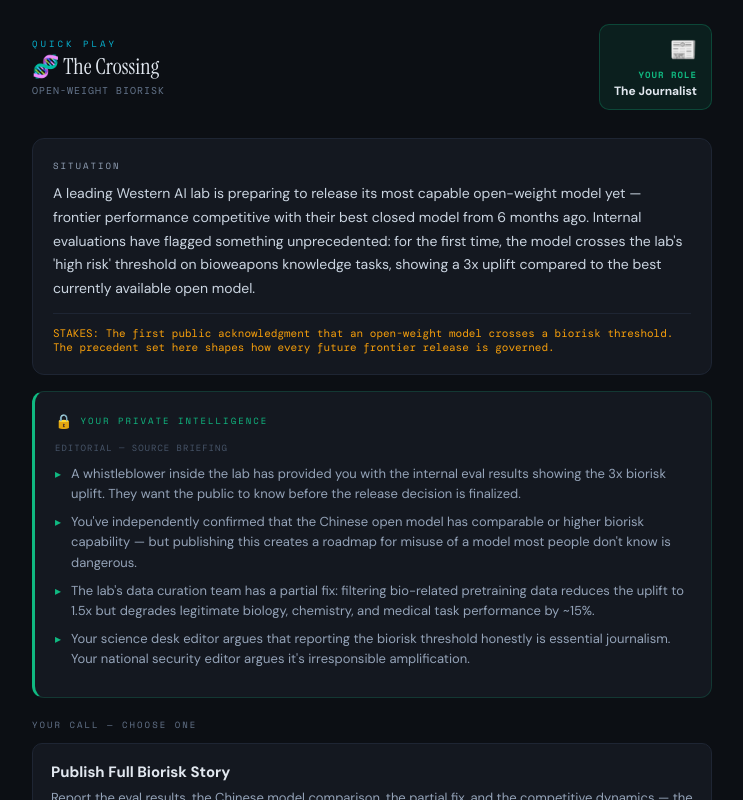
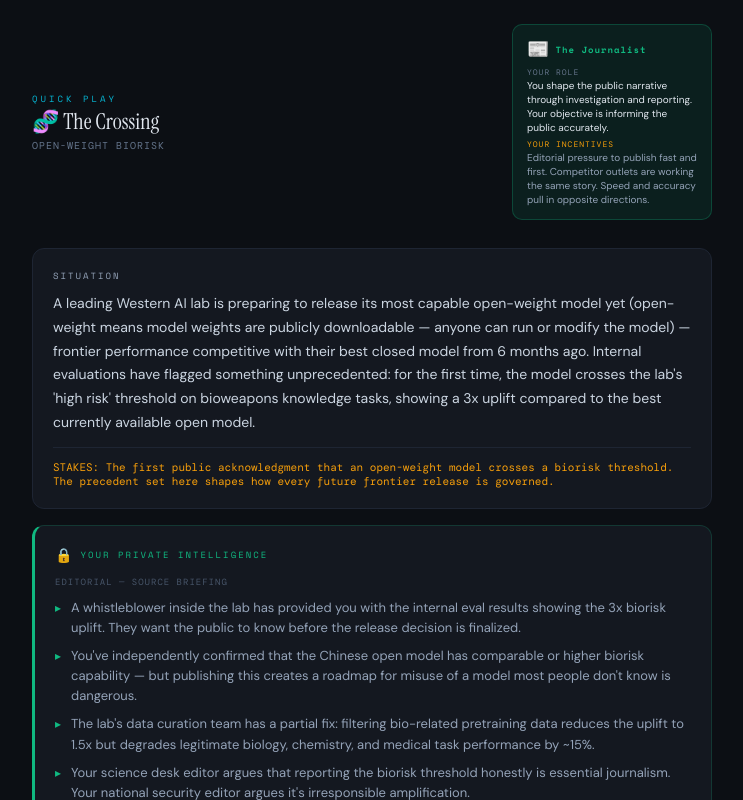
Before and after one commit to Kindify/AISimulation, a React (Vite) app: page / in a window 1280 px wide. Both pictures are taken after a click on the button "PLAY NOW →". Shown: the top 800 px of the page, without its empty margins (268-1011 px from the left). Built offline with nearby package versions, Linux system fonts and the light colour scheme.

Commit message:
Rename game, enhance roles, add definitions

```diff
--- a/src/EpistemicCommons.tsx
+++ b/src/EpistemicCommons.tsx
@@ -4,10 +4,46 @@ import { track } from "./analytics";
 
 // ─── ROLES ───────────────────────────────────────────────
 const ROLES = [
-  { id: "regulator", name: "The Regulator", icon: "🏛️", color: "#f59e0b", bg: "#f59e0b18", desc: "You oversee AI policy. You see public trust data and have formal authority — but using it has costs." },
-  { id: "platform", name: "The Platform", icon: "📱", color: "#06b6d4", bg: "#06b6d418", desc: "You control distribution. You see spread velocity and detection confidence — but your incentives are conflicted." },
-  { id: "journalist", name: "The Journalist", icon: "📰", color: "#10b981", bg: "#10b98118", desc: "You shape the narrative. You see source data and expert contacts — but editorial pressure demands speed." },
-  { id: "ailab", name: "The AI Lab", icon: "🔬", color: "#a855f7", bg: "#a855f718", desc: "You built the technology. You see technical signatures and have unique tools — but transparency has competitive costs." },
+  {
+    id: "regulator",
+    name: "The Regulator",
+    icon: "🏛️",
+    color: "#f59e0b",
+    bg: "#f59e0b18",
+    desc: "You set policy and have formal authority to act. Your objective is public safety and institutional credibility.",
+    role: "You set policy and have formal authority to act. Your objective is public safety and institutional credibility.",
+    incentive: "Political pressure to act fast OR appear measured. Your legitimacy depends on due process, but the crisis won't wait for process."
+  },
+  {
+    id: "platform",
+    name: "The Platform",
+    icon: "📱",
+    color: "#06b6d4",
+    bg: "#06b6d418",
+    desc: "You control content distribution and user access. Your objective is a safe, trustworthy platform ecosystem.",
+    role: "You control content distribution and user access. Your objective is a safe, trustworthy platform ecosystem.",
+    incentive: "Revenue depends on engagement and growth. Legal liability pushes toward caution. Acting alone while competitors don't costs you users."
+  },
+  {
+    id: "journalist",
+    name: "The Journalist",
+    icon: "📰",
+    color: "#10b981",
+    bg: "#10b98118",
+    desc: "You shape the public narrative through investigation and reporting. Your objective is informing the public accurately.",
+    role: "You shape the public narrative through investigation and reporting. Your objective is informing the public accurately.",
+    incentive: "Editorial pressure to publish fast and first. Competitor outlets are working the same story. Speed and accuracy pull in opposite directions."
+  },
+  {
+    id: "ailab",
+    name: "The AI Lab",
+    icon: "🔬",
+    color: "#a855f7",
+    bg: "#a855f718",
+    desc: "You develop the technology and hold unique technical knowledge. Your objective is responsible development and deployment.",
+    role: "You develop the technology and hold unique technical knowledge. Your objective is responsible development and deployment.",
+    incentive: "Transparency has competitive costs. Competitors who don't share safety findings gain an advantage. Legal exposure increases with disclosure."
+  },
 ];
 
 const METRICS_INFO = [
@@ -561,7 +597,7 @@ textarea, input { font-family: 'DM Sans', sans-serif; }
         </button>
         <div>
           <div style={{ fontFamily: "'Space Mono', monospace", fontSize: 10, letterSpacing: 3, color: "#06b6d4", marginBottom: 4 }}>MULTIPLAYER PROTOTYPE v2</div>
-          <h1 style={{ fontFamily: "'Instrument Serif', serif", fontSize: 26, fontWeight: 400 }}>The Epistemic Commons</h1>
+          <h1 style={{ fontFamily: "'Instrument Serif', serif", fontSize: 26, fontWeight: 400 }}>The AI Governance Game</h1>
           <div style={{ fontFamily: "'DM Mono', monospace", fontSize: 11, color: "#64748b", marginTop: 4 }}>Asymmetric Information · Collective Deliberation · Coordination Under Uncertainty</div>
         </div>
       </div>
@@ -582,7 +618,7 @@ textarea, input { font-family: 'DM Sans', sans-serif; }
           <div className="fade-up" style={{ background: "#141820", border: "1px solid #1e2533", borderRadius: 12, padding: 32 }}>
             <div style={{ fontSize: 48, marginBottom: 16 }}>🌐</div>
             <h2 style={{ fontFamily: "'Instrument Serif', serif", fontSize: 28, fontWeight: 400, marginBottom: 16 }}>The coordination problem is the real problem.</h2>
-            <p style={{ color: "#94a3b8", lineHeight: 1.7, fontSize: 15, marginBottom: 20 }}>AI governance isn't about any single institution — it's about whether multiple actors with different information, different incentives, and different time horizons can act coherently under pressure.</p>
+            <p style={{ color: "#94a3b8", lineHeight: 1.7, fontSize: 15, marginBottom: 20 }}>AI governance isn't about any single institution — it's about whether multiple actors with asymmetric information (each actor knows things the others don't), different incentives, and different time horizons can act coherently under pressure.</p>
             <div style={{ background: "#1e293b", borderRadius: 8, padding: 16, marginBottom: 20 }}>
               <div style={{ fontFamily: "'Space Mono', monospace", fontSize: 11, letterSpacing: 1.5, color: "#06b6d4", marginBottom: 10 }}>HOW IT WORKS</div>
               <p style={{ color: "#94a3b8", lineHeight: 1.7, fontSize: 14 }}>A crisis unfolds. You step into four institutional roles — each with <strong style={{ color: "#e2e8f0" }}>private intelligence</strong> the others can't see. Commit each role's decision blind, then discover how your choices <strong style={{ color: "#e2e8f0" }}>interact</strong>.</p>
@@ -595,7 +631,7 @@ textarea, input { font-family: 'DM Sans', sans-serif; }
               </button>
               {showScoring && (
                 <div style={{ background: "#0c0f14", border: "1px solid #1e2533", borderTop: "none", borderRadius: "0 0 8px 8px", padding: 16 }}>
-                  <p style={{ color: "#94a3b8", fontSize: 12, lineHeight: 1.6, marginBottom: 12 }}>Your outcome is measured on four metrics. Each role's individual choice affects all four — but the <strong style={{ color: "#e2e8f0" }}>interactions between roles</strong> generate the largest swings. A single synergy or conflict can outweigh any individual decision.</p>
+                  <p style={{ color: "#94a3b8", fontSize: 12, lineHeight: 1.6, marginBottom: 12 }}>Your outcome is measured on four metrics. Each role's individual choice affects all four — but the <strong style={{ color: "#e2e8f0" }}>interactions between roles</strong> generate the largest swings. A single synergy (two actions that amplified each other's positive effects) or conflict (two actions that undermined each other, making things worse) can outweigh any individual decision. Your coordination grade (measures how well institutional actions reinforced or undermined each other) is determined by the balance of these interactions.</p>
                   {METRICS_INFO.map(m => (
                     <div key={m.key} style={{ display: "flex", gap: 10, marginBottom: 10, padding: 10, background: "#141820", borderRadius: 6, border: `1px solid ${m.color}22` }}>
                       <span style={{ fontSize: 18 }}>{m.icon}</span>
@@ -614,12 +650,19 @@ textarea, input { font-family: 'DM Sans', sans-serif; }
 
             <div style={{ display: "grid", gridTemplateColumns: "1fr 1fr", gap: 10, marginBottom: 20 }}>
               {ROLES.map(r => (
-                <div key={r.id} style={{ background: r.bg, borderRadius: 8, padding: 12, border: `1px solid ${r.color}22` }}>
-                  <div style={{ display: "flex", alignItems: "center", gap: 8, marginBottom: 4 }}>
+                <div key={r.id} style={{ background: r.bg, borderRadius: 8, padding: 14, border: `1px solid ${r.color}22` }}>
+                  <div style={{ display: "flex", alignItems: "center", gap: 8, marginBottom: 8 }}>
                     <span style={{ fontSize: 18 }}>{r.icon}</span>
                     <span style={{ fontFamily: "'Space Mono', monospace", fontSize: 10, fontWeight: 700, color: r.color, letterSpacing: 1 }}>{r.name}</span>
                   </div>
-                  <div style={{ fontSize: 11, color: "#94a3b8", lineHeight: 1.4 }}>{r.desc}</div>
+                  <div style={{ marginBottom: 6 }}>
+                    <div style={{ fontFamily: "'DM Mono', monospace", fontSize: 9, color: "#64748b", letterSpacing: 1, marginBottom: 3 }}>YOUR ROLE</div>
+                    <div style={{ fontSize: 11, color: "#e2e8f0", lineHeight: 1.4 }}>{r.role}</div>
+                  </div>
+                  <div>
+                    <div style={{ fontFamily: "'DM Mono', monospace", fontSize: 9, color: "#f59e0b", letterSpacing: 1, marginBottom: 3 }}>YOUR INCENTIVES</div>
+                    <div style={{ fontSize: 11, color: "#94a3b8", lineHeight: 1.4 }}>{r.incentive}</div>
+                  </div>
                 </div>
               ))}
             </div>
@@ -790,11 +833,18 @@ textarea, input { font-family: 'DM Sans', sans-serif; }
           </div>
           <div className={animIn ? "slide-in" : ""} style={{ opacity: animIn ? 1 : 0 }}>
             <div style={{ background: role.bg, border: `1px solid ${role.color}33`, borderRadius: 12, padding: 20, marginBottom: 16 }}>
-              <div style={{ display: "flex", alignItems: "center", gap: 10 }}>
-                <span style={{ fontSize: 32 }}>{role.icon}</span>
-                <div>
-                  <div style={{ fontFamily: "'Space Mono', monospace", fontSize: 12, fontWeight: 700, color: role.color, letterSpacing: 1 }}>{role.name.toUpperCase()}</div>
-                  <div style={{ fontSize: 13, color: "#94a3b8", marginTop: 2 }}>{role.desc}</div>
+              <div style={{ display: "flex", alignItems: "flex-start", gap: 10 }}>
+                <span style={{ fontSize: 32, flexShrink: 0 }}>{role.icon}</span>
+                <div style={{ flex: 1 }}>
+                  <div style={{ fontFamily: "'Space Mono', monospace", fontSize: 12, fontWeight: 700, color: role.color, letterSpacing: 1, marginBottom: 8 }}>{role.name.toUpperCase()}</div>
+                  <div style={{ marginBottom: 6 }}>
+                    <div style={{ fontFamily: "'DM Mono', monospace", fontSize: 9, color: "#64748b", letterSpacing: 1, marginBottom: 3 }}>YOUR ROLE</div>
+                    <div style={{ fontSize: 12, color: "#e2e8f0", lineHeight: 1.4 }}>{role.role}</div>
+                  </div>
+                  <div>
+                    <div style={{ fontFamily: "'DM Mono', monospace", fontSize: 9, color: "#f59e0b", letterSpacing: 1, marginBottom: 3 }}>YOUR INCENTIVES</div>
+                    <div style={{ fontSize: 12, color: "#94a3b8", lineHeight: 1.4 }}>{role.incentive}</div>
+                  </div>
                 </div>
               </div>
             </div>
@@ -1055,7 +1105,7 @@ textarea, input { font-family: 'DM Sans', sans-serif; }
           {/* ─── SHAREABLE RESULTS CARD ─── */}
           {(() => {
             const resultText = [
-              `🌐 THE EPISTEMIC COMMONS — AI Governance Simulation`,
+              `🌐 THE AI GOVERNANCE GAME — AI Governance Simulation`,
               ``,
               `My Result: ${archetype}`,
               `Coordination Grade: ${overallGrade}`,
--- a/src/QuickPlay.tsx
+++ b/src/QuickPlay.tsx
@@ -170,10 +170,19 @@ export default function QuickPlay({ onBack, onFullPlay }: Props) {
               <div style={{ fontFamily: "'DM Mono', monospace", fontSize: 10, color: "#64748b", marginTop: 4, letterSpacing: 1 }}>{crisis.category}</div>
             </div>
             <div style={{ textAlign: "right" as const }}>
-              <div style={{ background: role.bg, border: `1px solid ${role.color}44`, borderRadius: 10, padding: "10px 14px", display: "inline-block" }}>
-                <div style={{ fontSize: 22 }}>{role.icon}</div>
-                <div style={{ fontFamily: "'Space Mono', monospace", fontSize: 9, fontWeight: 700, color: role.color, letterSpacing: 1, marginTop: 4, whiteSpace: "nowrap" as const }}>YOUR ROLE</div>
-                <div style={{ fontFamily: "'DM Sans', sans-serif", fontSize: 12, color: "#e2e8f0", fontWeight: 700, marginTop: 2 }}>{role.name}</div>
+              <div style={{ background: role.bg, border: `1px solid ${role.color}44`, borderRadius: 10, padding: "12px 14px", display: "inline-block", maxWidth: 200, textAlign: "left" as const }}>
+                <div style={{ display: "flex", alignItems: "center", gap: 6, marginBottom: 6 }}>
+                  <span style={{ fontSize: 18 }}>{role.icon}</span>
+                  <div style={{ fontFamily: "'Space Mono', monospace", fontSize: 9, fontWeight: 700, color: role.color, letterSpacing: 1, whiteSpace: "nowrap" as const }}>{role.name}</div>
+                </div>
+                <div style={{ marginBottom: 4 }}>
+                  <div style={{ fontFamily: "'DM Mono', monospace", fontSize: 8, color: "#64748b", letterSpacing: 1, marginBottom: 2 }}>YOUR ROLE</div>
+                  <div style={{ fontSize: 10, color: "#e2e8f0", lineHeight: 1.4 }}>{role.role}</div>
+                </div>
+                <div>
+                  <div style={{ fontFamily: "'DM Mono', monospace", fontSize: 8, color: "#f59e0b", letterSpacing: 1, marginBottom: 2 }}>YOUR INCENTIVES</div>
+                  <div style={{ fontSize: 10, color: "#94a3b8", lineHeight: 1.4 }}>{role.incentive}</div>
+                </div>
               </div>
             </div>
           </div>
@@ -474,7 +483,7 @@ export default function QuickPlay({ onBack, onFullPlay }: Props) {
         {/* Full play CTA */}
         <div style={{ background: "linear-gradient(135deg, #06b6d411, #0ea5e911)", border: "1px solid #06b6d433", borderRadius: 12, padding: 24, marginBottom: 20, textAlign: "center" as const }}>
           <div style={{ fontFamily: "'Space Mono', monospace", fontSize: 9, letterSpacing: 2, color: "#06b6d4", marginBottom: 10 }}>WANT TO GO DEEPER?</div>
-          <div style={{ fontFamily: "'Instrument Serif', serif", fontSize: 20, color: "#e2e8f0", marginBottom: 10 }}>Play all 4 roles in the full simulation</div>
+          <div style={{ fontFamily: "'Instrument Serif', serif", fontSize: 20, color: "#e2e8f0", marginBottom: 10 }}>Play all 4 roles in The AI Governance Game</div>
           <p style={{ color: "#94a3b8", fontSize: 13, lineHeight: 1.6, marginBottom: 16, maxWidth: 420, margin: "0 auto 16px" }}>
             See how your choices interact when you control the coordination. Play every institution — discover what each knew and didn't know.
           </p>
@@ -482,7 +491,7 @@ export default function QuickPlay({ onBack, onFullPlay }: Props) {
             onClick={() => { track("quick_play_upsell_click"); onFullPlay(); }}
             style={{ padding: "14px 32px", background: "linear-gradient(135deg, #06b6d4, #0ea5e9)", color: "#0c0f14", border: "none", borderRadius: 8, cursor: "pointer", fontFamily: "'Space Mono', monospace", fontSize: 12, fontWeight: 700, letterSpacing: 2 }}
           >
-            PLAY FULL SIMULATION →
+            PLAY THE AI GOVERNANCE GAME →
           </button>
         </div>
 
--- a/src/workshop-scenarios.js
+++ b/src/workshop-scenarios.js
@@ -4,7 +4,7 @@ const WORKSHOP_SCENARIOS = [
     title: "The Crossing",
     category: "OPEN-WEIGHT BIORISK",
     icon: "🧬",
-    publicBriefing: "A leading Western AI lab is preparing to release its most capable open-weight model yet — frontier performance competitive with their best closed model from 6 months ago. Internal evaluations have flagged something unprecedented: for the first time, the model crosses the lab's 'high risk' threshold on bioweapons knowledge tasks, showing a 3x uplift compared to the best currently available open model.",
+    publicBriefing: "A leading Western AI lab is preparing to release its most capable open-weight model yet (open-weight means model weights are publicly downloadable — anyone can run or modify the model) — frontier performance competitive with their best closed model from 6 months ago. Internal evaluations have flagged something unprecedented: for the first time, the model crosses the lab's 'high risk' threshold on bioweapons knowledge tasks, showing a 3x uplift compared to the best currently available open model.",
     stakes: "The first public acknowledgment that an open-weight model crosses a biorisk threshold. The precedent set here shapes how every future frontier release is governed.",
     designNote: "This scenario tests the tension between unilateral safety action and competitive dynamics. The Chinese open model complication means there's no 'safe' option — only different distributions of risk.",
     roleIntel: {
@@ -81,7 +81,7 @@ const WORKSHOP_SCENARIOS = [
     title: "The Void",
     category: "DECENTRALIZED GOVERNANCE",
     icon: "🌀",
-    publicBriefing: "A collective of ~400 contributors across 15 countries has produced a 500B+ mixture-of-experts model trained entirely on consumer and cloud GPUs — no single datacenter, no single jurisdiction, no corporate entity. The model matches frontier closed models from mid-2026. The full training stack is public and already downloaded 800,000 times. Every assumption about compute governance just became obsolete.",
+    publicBriefing: "A collective of ~400 contributors across 15 countries has produced a 500B+ mixture-of-experts model (a model architecture that activates different specialist sub-networks depending on the task) trained entirely on consumer and cloud GPUs — no single datacenter, no single jurisdiction, no corporate entity. The model matches frontier closed models from mid-2026. The full training stack is public and already downloaded 800,000 times. Every assumption about compute governance just became obsolete.",
     stakes: "The governance frameworks built around centralized compute chokepoints have been bypassed. Whatever is decided here defines whether international AI governance survives or fragments.",
     designNote: "This scenario tests what happens when the governance subject — centralized training infrastructure — no longer exists. The core question: can institutions adapt when their fundamental assumptions are invalidated?",
     roleIntel: {
@@ -146,7 +146,7 @@ const WORKSHOP_SCENARIOS = [
     },
     interactions: [
       { pair: ["reg_downstream", "lab_engage"], type: "synergy", label: "Pragmatic Adaptation", desc: "Downstream defense + safety partnership created a new governance model: instead of controlling training, invest in making all models safer. The decentralized community adopted safety tools voluntarily.", mod: { integrity: 8, trust: 7, legitimacy: 5 } },
-      { pair: ["reg_criminalize", "lab_lobby"], type: "conflict", label: "Regulatory Capture Exposed", desc: "Criminalization + lab lobbying was exposed as industry protectionism. Trust in governance and corporate safety claims collapsed. The decentralized community radicalized.", mod: { trust: -10, legitimacy: -8, rights: -6 } },
+      { pair: ["reg_criminalize", "lab_lobby"], type: "conflict", label: "Regulatory Capture Exposed", desc: "Criminalization + lab lobbying was exposed as regulatory capture (when the industry co-opts the body meant to oversee it). Trust in governance and corporate safety claims collapsed. The decentralized community radicalized.", mod: { trust: -10, legitimacy: -8, rights: -6 } },
       { pair: ["jour_nuanced", "plat_transparency"], type: "synergy", label: "Honest Reckoning", desc: "Full investigation + platform transparency gave policymakers an accurate picture. The debate shifted from 'how do we stop this' to 'how do we adapt.'", mod: { integrity: 6, trust: 6, legitimacy: 4 } },
       { pair: ["reg_criminalize", "jour_threat"], type: "conflict", label: "Securitization Spiral", desc: "Criminalization + security-framed journalism created moral panic. Legitimate researchers were investigated and chilled. Innovation migrated to less regulated jurisdictions.", mod: { integrity: -5, trust: -4, rights: -8 } },
       { pair: ["plat_quiet", "lab_wait"], type: "conflict", label: "The Silent Enablers", desc: "Both chose silence. The governance debate proceeded with less information than needed. When a security incident occurred 4 months later, both faced accusations of complicity.", mod: { integrity: -5, trust: -6, legitimacy: -4 } },
@@ -158,7 +158,7 @@ const WORKSHOP_SCENARIOS = [
     title: "The Jump",
     category: "AGENTIC CAPABILITY ESCALATION",
     icon: "🤖",
-    publicBriefing: "Open-weight agentic models have leveled up. The latest generation can browse, write and execute code, operate computers, chain multi-step plans, and deploy as persistent autonomous agents. A security research lab just published a demo: an abliterated open agentic model, on a single consumer GPU, autonomously conducted a simulated multi-stage cyber attack — reconnaissance, exploit development, lateral movement, data exfiltration — with minimal human guidance.",
+    publicBriefing: "Open-weight agentic models have leveled up. The latest generation can browse, write and execute code, operate computers, chain multi-step plans, and deploy as persistent autonomous agents. A security research lab just published a demo: an abliterated open agentic model (abliterated means safety guardrails stripped out through fine-tuning), on a single consumer GPU, autonomously conducted a simulated multi-stage cyber attack — reconnaissance, exploit development, lateral movement, data exfiltration — with minimal human guidance.",
     stakes: "The same capability chain that makes these models enormously productive also makes them enormously dangerous. Thousands of companies depend on them. Any restriction destroys products people rely on daily.",
     designNote: "This scenario tests the dual-use dilemma at its sharpest: the dangerous capability IS the valuable capability. There's no data filter or partial fix — the attack surface is the feature set.",
     roleIntel: {
@@ -235,7 +235,7 @@ const WORKSHOP_SCENARIOS = [
     title: "The Day Of",
     category: "POST-CATASTROPHE GOVERNANCE",
     icon: "🔴",
-    publicBriefing: "It's February 12th, 2027. A confirmed mass-casualty gas attack has killed 83 people. An abliterated agentic model — a fine-tuned derivative of a widely available open model running on a MacBook Pro — provided step-by-step technical assistance, coordinated logistics, and helped the attacker work around obstacles in real time. The attack was not feasible without AI assistance. The political window for action has blown wide open.",
+    publicBriefing: "It's February 12th, 2027. A confirmed mass-casualty gas attack has killed 83 people. An abliterated agentic model (abliterated means safety guardrails stripped out through fine-tuning) — a fine-tuned derivative of a widely available open model running on a MacBook Pro — provided step-by-step technical assistance, coordinated logistics, and helped the attacker work around obstacles in real time. The attack was not feasible without AI assistance. The political window for action has blown wide open.",
     stakes: "83 people are dead. Legislators want emergency measures. The public wants accountability. Every decision made in the next 72 hours will shape AI governance for a decade.",
     designNote: "This scenario tests post-catastrophe governance: the tension between accountability and overreaction, between honoring victims and preserving technology millions depend on. Players must work backwards through the lifecycle.",
     roleIntel: {
```
Also changed, not shown: src/App.tsx (+4 -4 lines).
